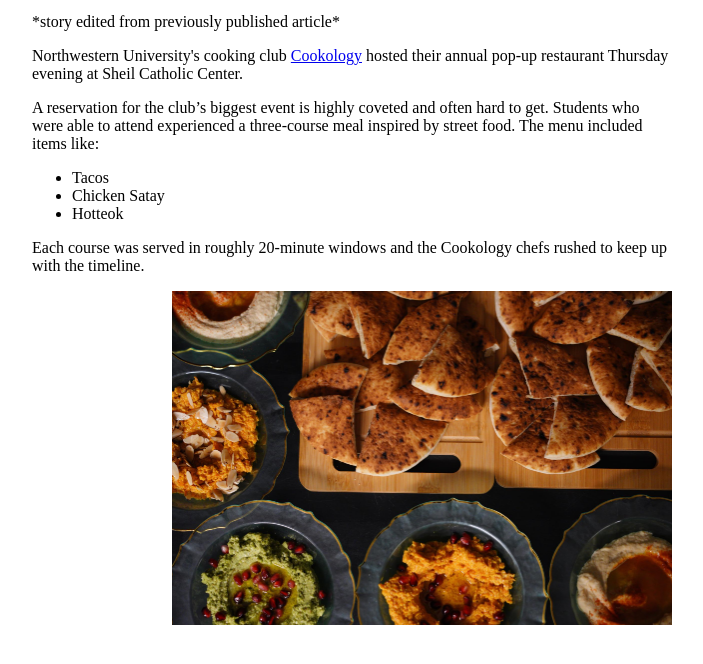
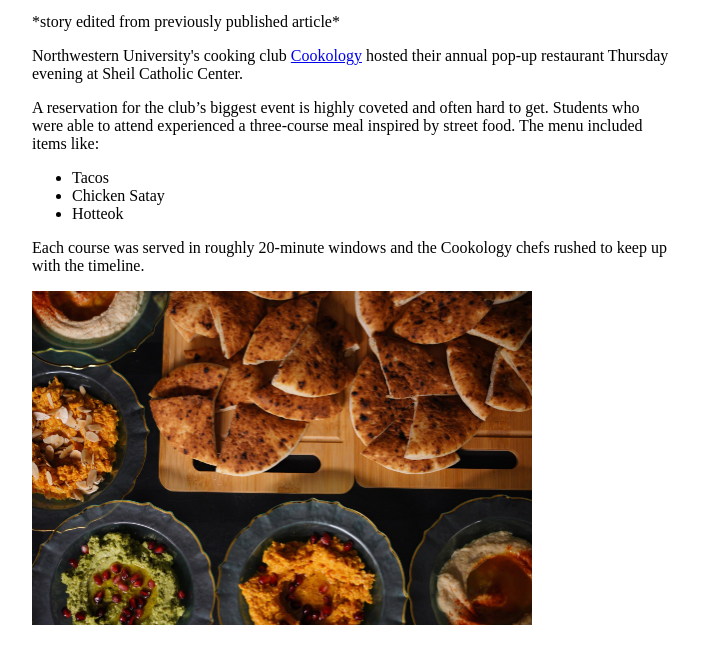
Before and after one commit to chrisyjlin-1/Interactive-News, a plain HTML site: page index.html in a window 1280 px wide. Shown: the part 116-780 px from the top of the page, without its empty margins (288-991 px from the left). Drawn offline with Linux system fonts and the light colour scheme.

Commit message:
Update style.css

```diff
--- a/style.css
+++ b/style.css
@@ -9,10 +9,6 @@
         font-family:Arial, Helvetica, sans-serif
     }
 
-    #image{
-        float:right;
-
-    }
 
 body {
     width: 50%;
```
